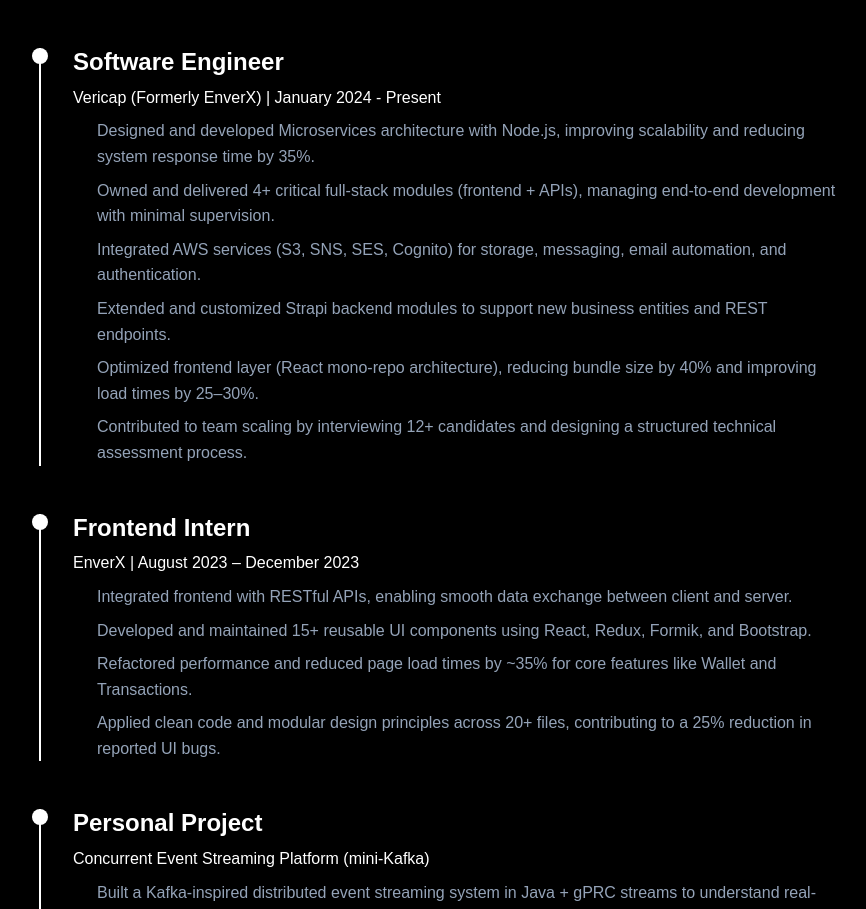
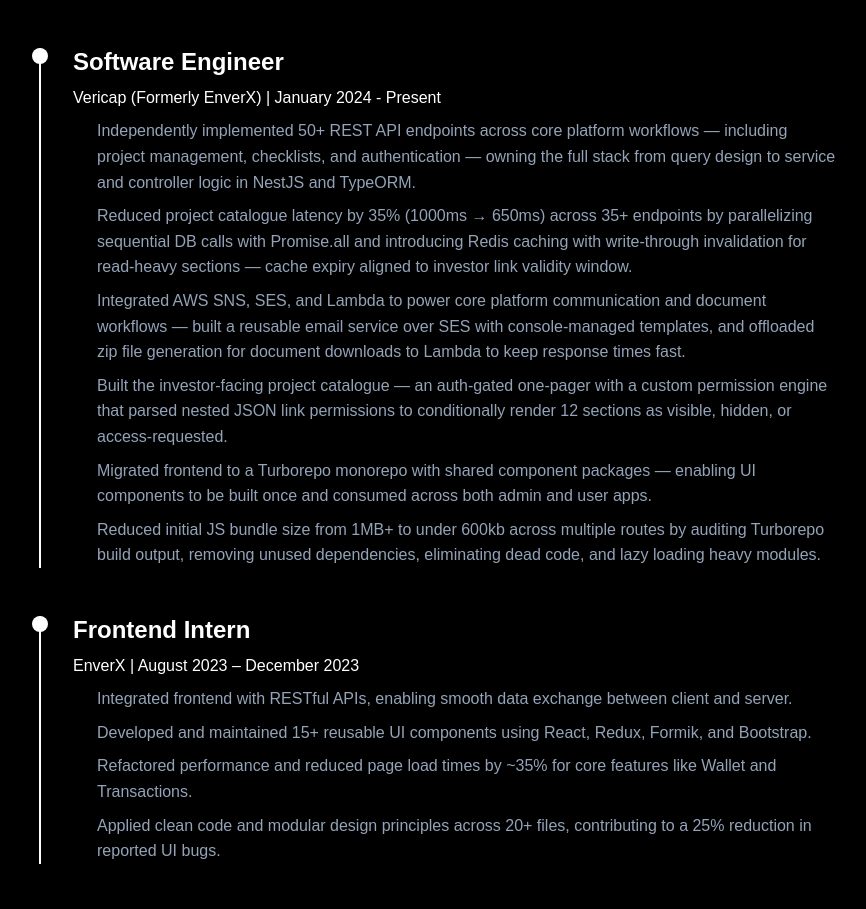
Before and after one commit to ayankhan21/ayan_khan, a React (Vite) app: page / in a window 1280 px wide. Shown: the part 928-1837 px from the top of the page, without its empty margins (201-1067 px from the left). Built offline with nearby package versions, Linux system fonts and the light colour scheme; a web font is replaced by a local one.

Commit message:
feat: Update Experience component with detailed project descriptions and performance improvements

```diff
--- a/src/components/Experience.jsx
+++ b/src/components/Experience.jsx
@@ -7,12 +7,12 @@
         company: "Vericap (Formerly EnverX)",
         period: "January 2024 - Present",
         description: [
-            "Designed and developed Microservices architecture with Node.js, improving scalability and reducing system response time by 35%.",
-            "Owned and delivered 4+ critical full-stack modules (frontend + APIs), managing end-to-end development with minimal supervision.",
-            "Integrated AWS services (S3, SNS, SES, Cognito) for storage, messaging, email automation, and authentication.",
-            "Extended and customized Strapi backend modules to support new business entities and REST endpoints.",
-            "Optimized frontend layer (React mono-repo architecture), reducing bundle size by 40% and improving load times by 25–30%.",
-            "Contributed to team scaling by interviewing 12+ candidates and designing a structured technical assessment process."
+            "Independently implemented 50+ REST API endpoints across core platform workflows — including project management, checklists, and authentication — owning the full stack from query design to service and controller logic in NestJS and TypeORM. ",
+            "Reduced project catalogue latency by 35% (1000ms → 650ms) across 35+ endpoints by parallelizing sequential DB calls with Promise.all and introducing Redis caching with write-through invalidation for read-heavy sections — cache expiry aligned to investor link validity window.",
+            "Integrated AWS SNS, SES, and Lambda to power core platform communication and document workflows — built a reusable email service over SES with console-managed templates, and offloaded zip file generation for document downloads to Lambda to keep response times fast.",
+            "Built the investor-facing project catalogue — an auth-gated one-pager with a custom permission engine that parsed nested JSON link permissions to conditionally render 12 sections as visible, hidden, or access-requested. ",
+            "Migrated frontend to a Turborepo monorepo with shared component packages — enabling UI components to be built once and consumed across both admin and user apps.",
+            "Reduced initial JS bundle size from 1MB+ to under 600kb across multiple routes by auditing Turborepo build output, removing unused dependencies, eliminating dead code, and lazy loading heavy modules."
         ]
     },
     {
```
